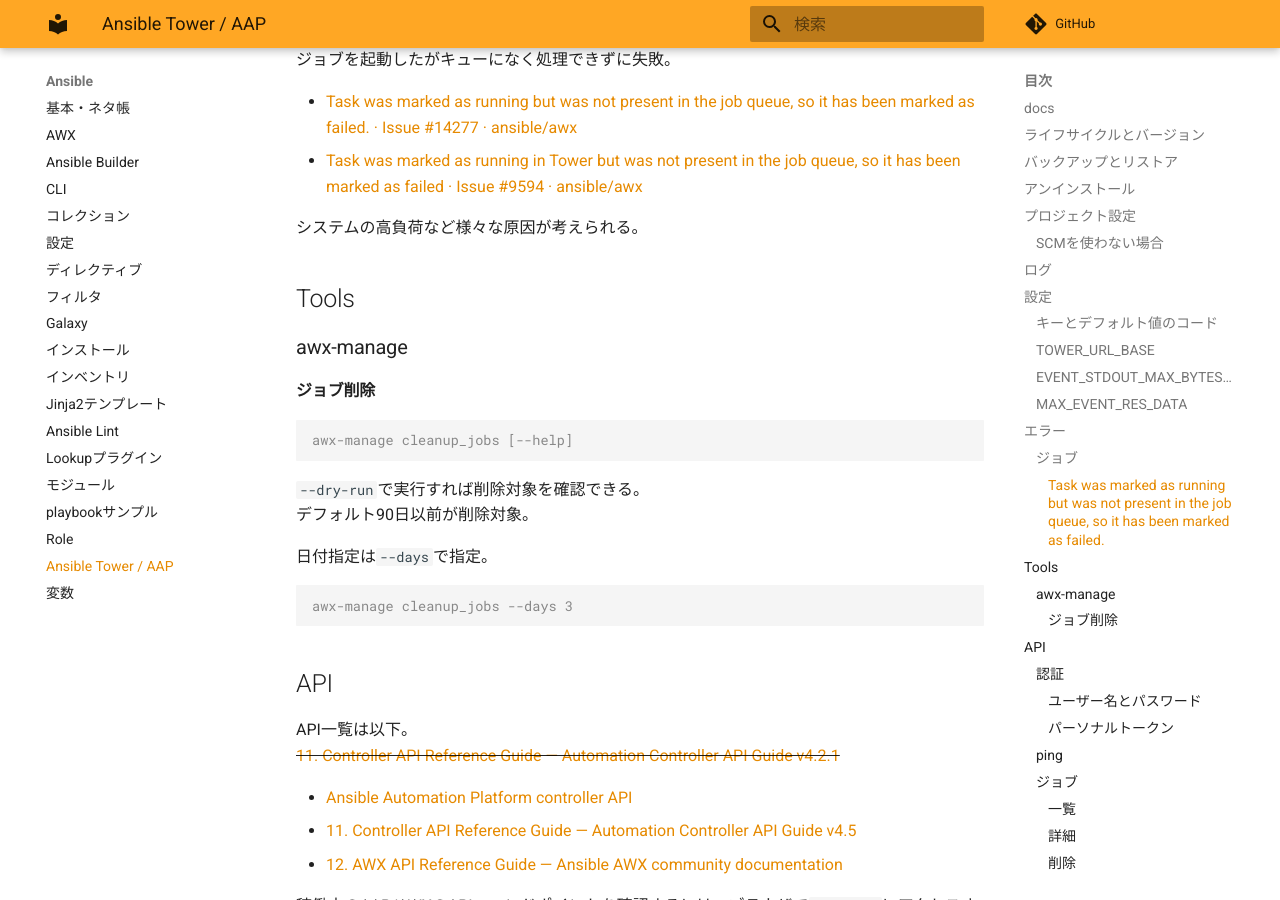
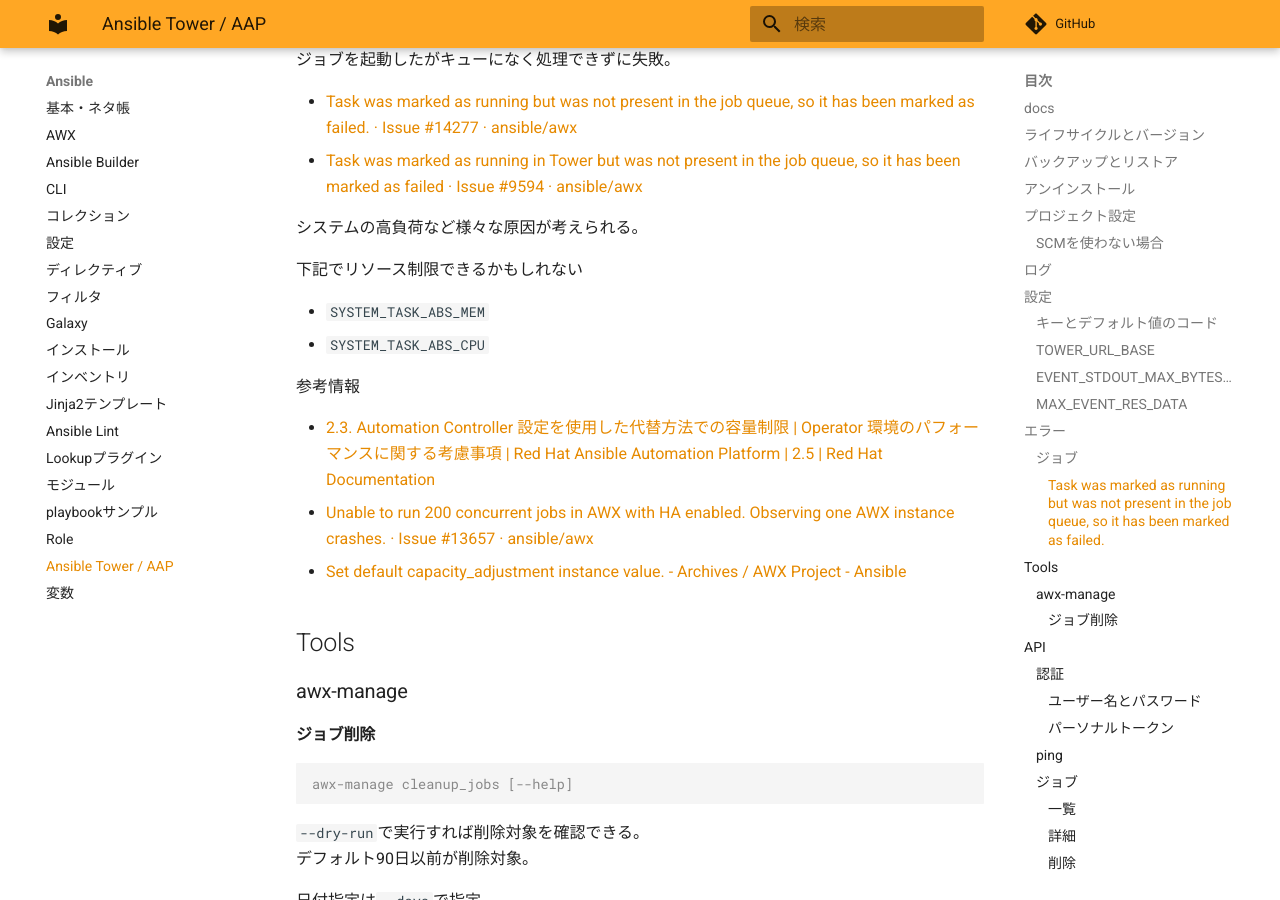
Before and after one commit to zaki-lknr/docs, an MkDocs documentation site: the page built from docs/Ansible/tower.md, in a window 1280 px wide and 900 px high, scrolled down 2797 px. Built offline with MkDocs 1.6.1 and Material for MkDocs 9.7.7, drawn with Linux system fonts in a browser that asks for light colours; comment, search, counter and statistics services are not loaded.

Commit message:
add: ansible/tower: SYSTEM_TASK_ABS_MEM/CPUのリンク追加

```diff
--- a/docs/Ansible/tower.md
+++ b/docs/Ansible/tower.md
@@ -98,6 +98,17 @@ AWXの`defaults.py`である程度確認できる。
 - [Task was marked as running in Tower but was not present in the job queue, so it has been marked as failed · Issue #9594 · ansible/awx](https://github.com/ansible/awx/issues/9594)
 
 システムの高負荷など様々な原因が考えられる。
+
+下記でリソース制限できるかもしれない
+
+- `SYSTEM_TASK_ABS_MEM`
+- `SYSTEM_TASK_ABS_CPU`
+
+参考情報
+
+- [2.3. Automation Controller 設定を使用した代替方法での容量制限 | Operator 環境のパフォーマンスに関する考慮事項 | Red Hat Ansible Automation Platform | 2.5 | Red Hat Documentation](https://docs.redhat.com/ja/documentation/red_hat_ansible_automation_platform/2.5/html/performance_considerations_for_operator_environments/con-alternative-capacity-limits_performance-considerations)
+- [Unable to run 200 concurrent jobs in AWX with HA enabled. Observing one AWX instance crashes. · Issue #13657 · ansible/awx](https://github.com/ansible/awx/issues/13657)
+- [Set default capacity_adjustment instance value. - Archives / AWX Project - Ansible](https://forum.ansible.com/t/set-default-capacity-adjustment-instance-value/37305/3)
 
 ## Tools
 
```
